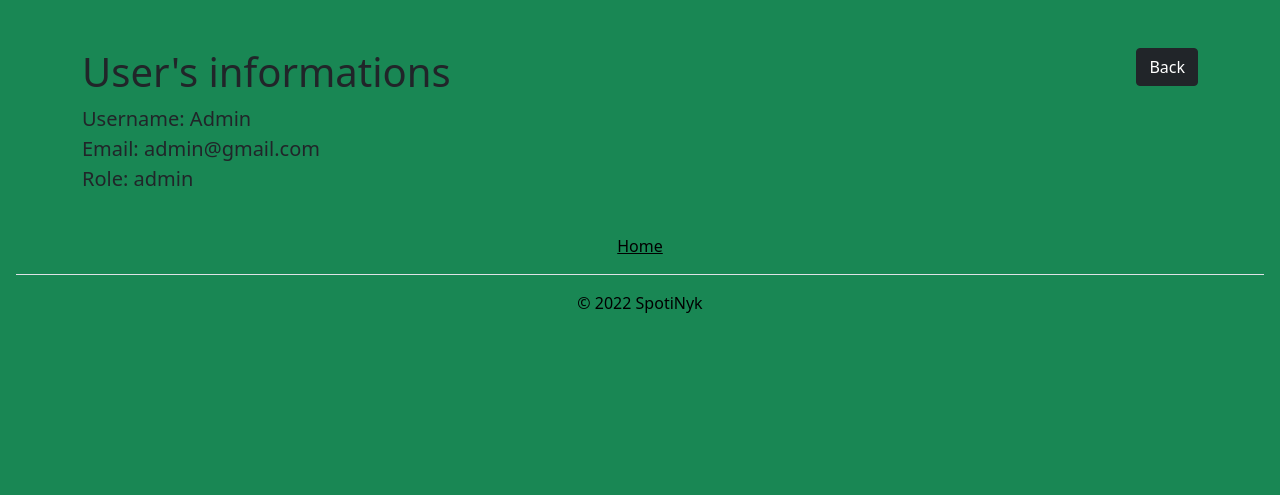
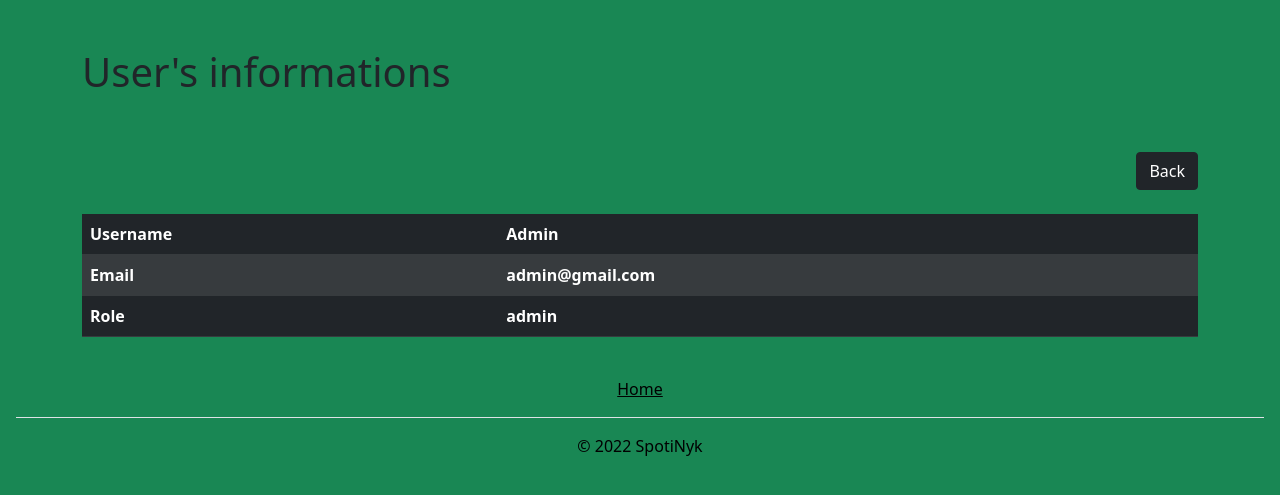
Before and after one commit to sambarthazon/WebsiteProject-UQAC, a Flask app: page /user/show/2 in a window 1280 px wide. Shown: the part 72-567 px from the top of the page. Run offline with Flask 2, Linux system fonts and the light colour scheme; a user stored in the database is signed in; data comes from the database, SQL or seed files in the repository; lists and menus that the app fills with data are empty; some libraries are stand-ins or nearby versions.

Commit message:
Update show_user.html

```diff
--- a/website/templates/show_user.html
+++ b/website/templates/show_user.html
@@ -1,31 +1,29 @@
 {% extends "base.html" %}
 {% block title %}User{% endblock %}
 {% block content %}
-<div class="row">
-    <div class="col">
         <h1 class="mt-5">User's informations</h1>
-    </div>
-    <div class="col text-end">
+        <div align="right">
             {% if current_user.role == 'admin' %}
                 <a class="btn btn-dark mt-5" href="/users/list">Back</a>
             {% else %}
                 <a class="btn btn-dark mt-5" href="{{url_for('views.home')}}">Back</a>
             {% endif %}
         </div>
-</div>
-<div class="row">
-    <div class="col lead">
-        <strong>Username:</strong> {{user.username}}
-    </div>
-</div>
-<div class="row">
-    <div class="col lead">
-        <strong>Email:</strong> {{user.email}}
-    </div>
-</div>
-<div class="row">
-    <div class="col lead">
-        <strong>Role:</strong> {{user.role}}
-    </div>
-</div>
+        <br />
+<table class="table table-dark">
+    <thead>
+      <tr>
+        <th scope="col">Username</th>
+        <th scope="col">{{user.username}}</th>
+      </tr>
+      <tr class="table-active">
+        <th scope="col">Email</th>
+        <th scope="col">{{user.email}}</th>
+      </tr>
+      <tr>
+        <th scope="col">Role</th>
+        <th scope="col">{{user.role}}</th>
+      </tr>
+    </thead>
+</table>
 {% endblock %}
```
Lines whose indentation alone changed are shown as unchanged.
